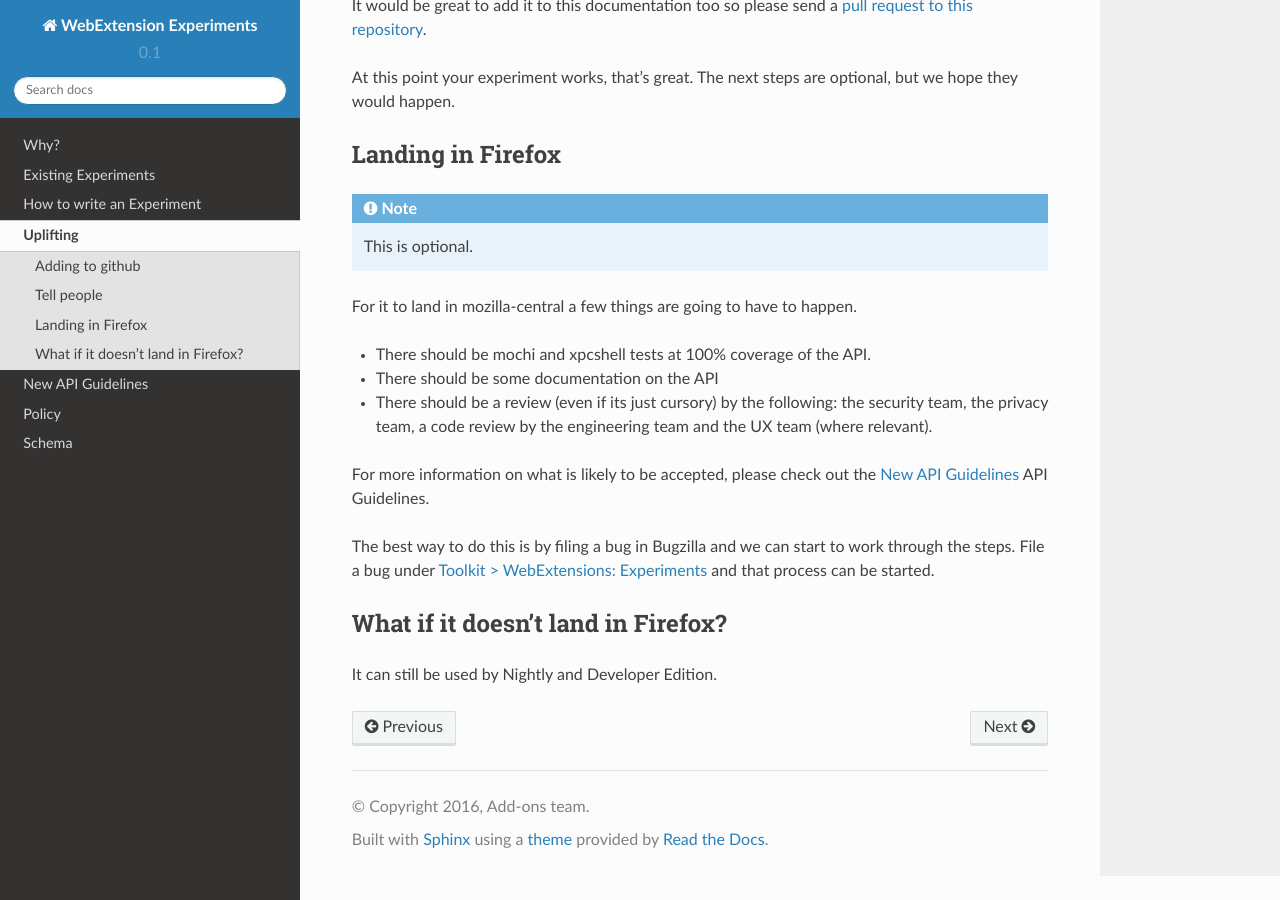
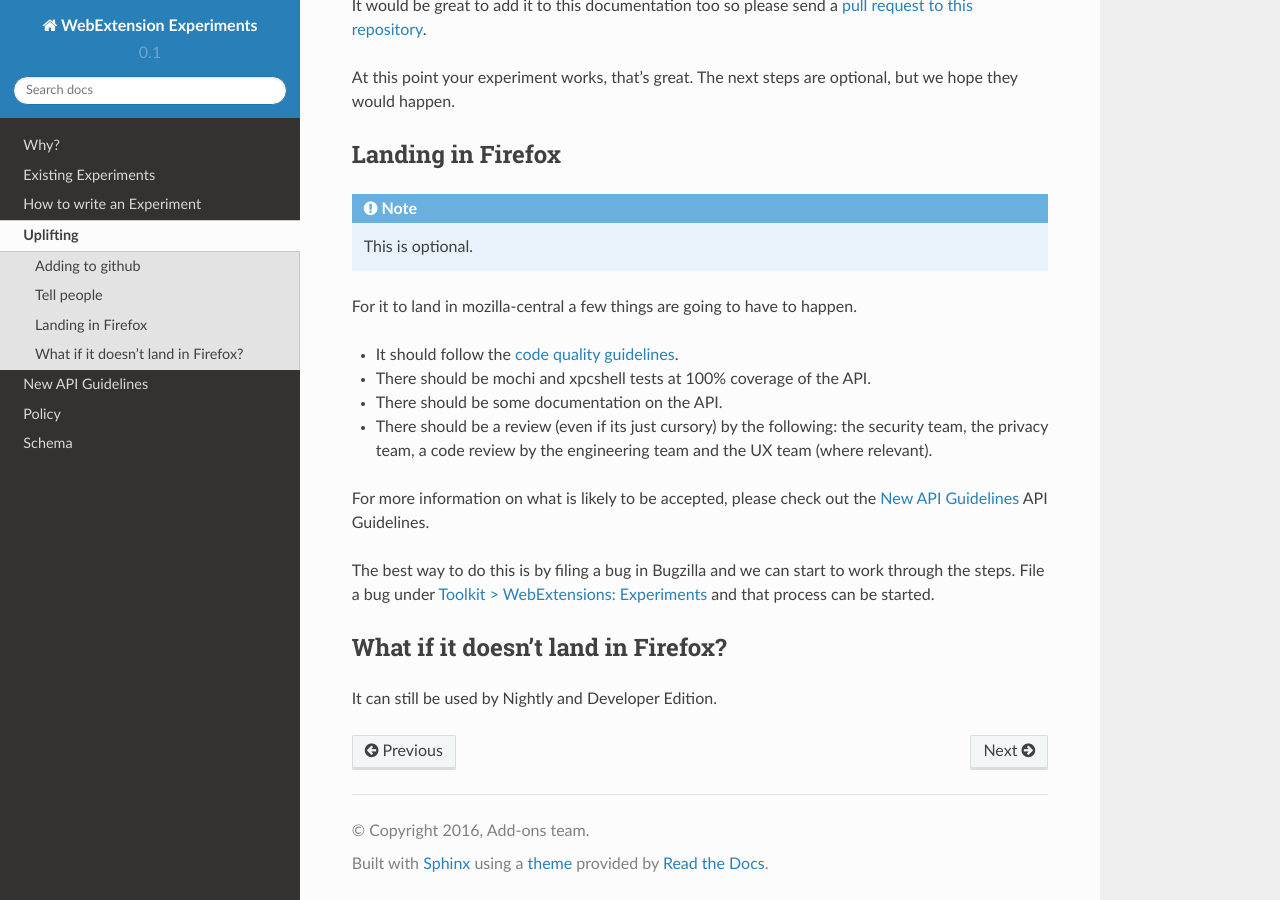
Before and after one commit to web-ext-experiments/about, a Sphinx documentation site: the page built from source/uplifting.rst, in a window 1280 px wide and 900 px high, scrolled down 595 px. Built offline with Sphinx 7.4.7 and the Read the Docs theme 2.0.0, drawn with Linux system fonts in a browser that asks for light colours; comment, search, counter and statistics services are not loaded.

Commit message:
add note about code quality

```diff
--- a/source/uplifting.rst
+++ b/source/uplifting.rst
@@ -28,8 +28,9 @@
 
 For it to land in mozilla-central a few things are going to have to happen.
 
+* It should follow the `code quality guidelines <https://wiki.mozilla.org/WebExtensions/Hacking>`_.
 * There should be mochi and xpcshell tests at 100% coverage of the API.
-* There should be some documentation on the API
+* There should be some documentation on the API.
 * There should be a review (even if its just cursory) by the following: the security team, the privacy team, a code review by the engineering team and the UX team (where relevant).
 
 For more information on what is likely to be accepted, please check out the :ref:`New` API Guidelines.
```
